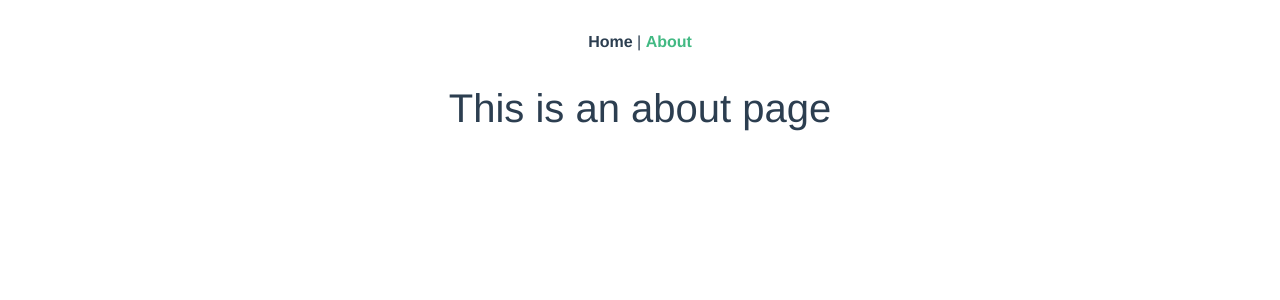
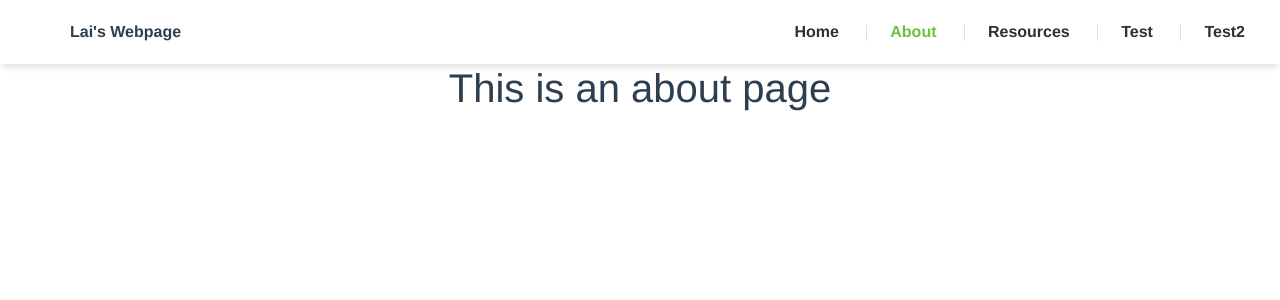
Before and after one commit to AndyPhoenix9879/iris, a Vue app: page /about in a window 1280 px wide. Shown: the top 300 px of the page. Built offline with nearby package versions, Linux system fonts and the light colour scheme.

Commit message:
Added navigation bar
Also some other stuff like some edit in About page and other other stuffs

```diff
--- a/src/App.vue
+++ b/src/App.vue
@@ -1,29 +1,58 @@
 <template>
   <div id="app">
     <div id="nav">
-      <router-link to="/">Home</router-link> |
-      <router-link to="/about">About</router-link>
+
+      <div class="navEmblem">
+        <b> Lai's Webpage </b>
+      </div>
+
+      <div class="navItem">
+        <router-link to="/home">Home</router-link> <el-divider direction="vertical"></el-divider>
+        <router-link to="/about">About</router-link> <el-divider direction="vertical"></el-divider>
+        <router-link to="/asf">Resources</router-link> <el-divider direction="vertical"></el-divider>
+        <router-link to="/asfasf">Test</router-link> <el-divider direction="vertical"></el-divider>
+        <router-link to="/af">Test2</router-link>
+      </div>
+
     </div>
     <router-view/>
   </div>
 </template>
 
-<style lang="scss">
+<style lang="scss" scoped>
 #app {
   font-family: 'Avenir', Helvetica, Arial, sans-serif;
   -webkit-font-smoothing: antialiased;
   -moz-osx-font-smoothing: grayscale;
-  text-align: center;
   color: #2c3e50;
 }
 #nav {
-  padding: 30px;
+  padding: 20px;
+  background-color: white;
+  box-shadow: 0px 6px 6px -2px rgba(0,0,0,0.10);
+  position: sticky;
+  position:-webkit-sticky;
+  display: flex;
   a {
+    text-decoration: none;
     font-weight: bold;
-    color: #2c3e50;
+    color: #303133;
+    transition: linear 0.2s;
     &.router-link-exact-active {
-      color: #42b983;
+      color: #67C23A;
+      transition: linear 0.2s;
     }
   }
 }
+.navEmblem {
+  width: 100%;
+  margin-left: 50px;
+}
+.navItem {
+  text-align: right;
+  width: 100%;
+  a {
+    padding: 0 15px 0 15px;
+  }
+}
 </style>
--- a/src/router.js
+++ b/src/router.js
@@ -9,7 +9,7 @@ export default new Router({
   base: process.env.BASE_URL,
   routes: [
     {
-      path: '/',
+      path: '/home',
       name: 'home',
       component: Home
     },
--- a/src/views/About.vue
+++ b/src/views/About.vue
@@ -3,3 +3,15 @@
     <h1>This is an about page</h1>
   </div>
 </template>
+
+<script>
+export default {
+
+}
+</script>
+
+<style scoped>
+.about {
+  text-align: center;
+}
+</style>
--- a/src/views/Home.vue
+++ b/src/views/Home.vue
@@ -1,18 +1,23 @@
 <template>
   <div class="home">
     <img alt="Vue logo" src="../assets/logo.png">
-    <HelloWorld msg="Welcome to Your Vue.js App"/>
+    <!--<HelloWorld msg="Welcome to Your Vue.js App"/>-->
+
   </div>
 </template>
 
 <script>
 // @ is an alias to /src
-import HelloWorld from '@/components/HelloWorld.vue'
+//import HelloWorld from '@/components/HelloWorld.vue'
 
 export default {
   name: 'home',
   components: {
-    HelloWorld
+    //add whatever component name you'll have here
   }
 }
 </script>
+
+<style scoped>
+
+</style>
```
